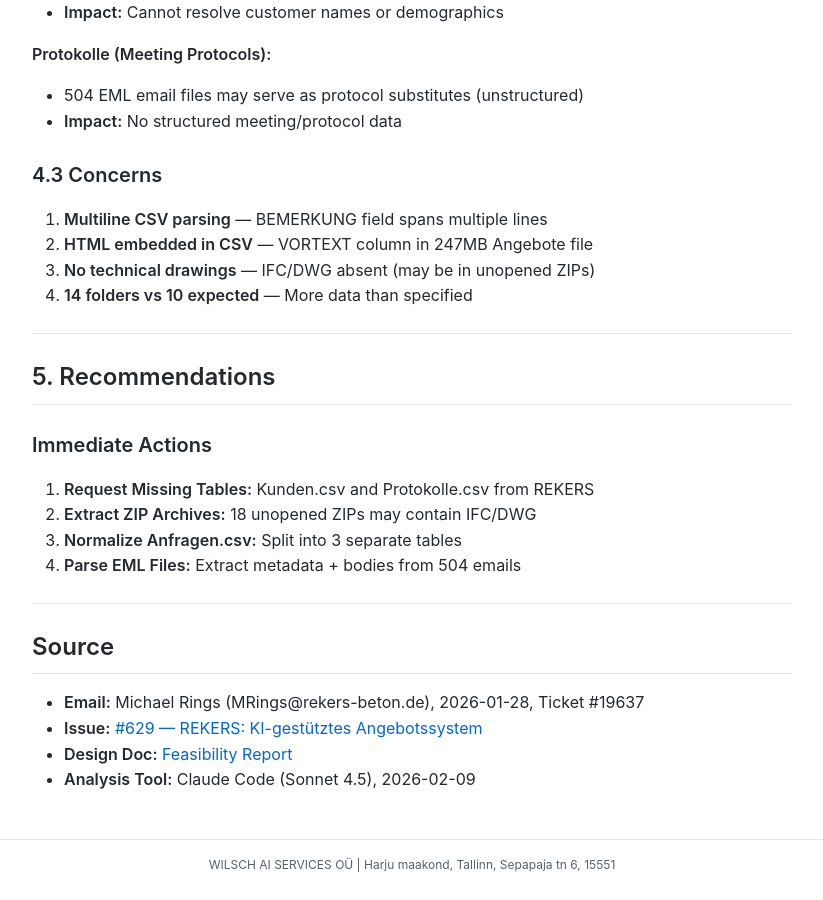
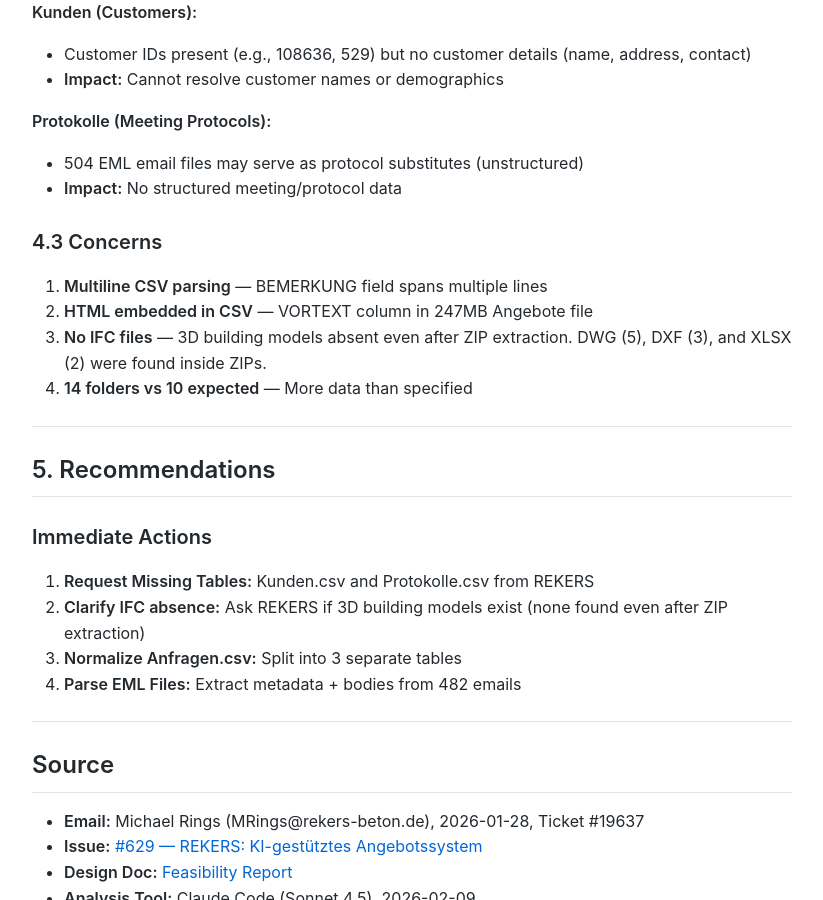
Before and after one commit to MariusWilsch/public-wilsch-ai-pages, a Jekyll site: the page built from project/rekers/data-assessment-testdaten.md, in a window 1280 px wide and 900 px high, scrolled down 8196 px. Shown: the whole window, without its empty margins (228-1051 px from the left). Built offline with Jekyll 4.4.1, drawn with Linux system fonts in a browser that asks for light colours; our own code applies the rules of GitHub Pages for plain Markdown files; some of the changed text lies outside the part shown.

Commit message:
Sync from hippocampus 2026-02-09

```diff
--- a/project/rekers/data-assessment-testdaten.md
+++ b/project/rekers/data-assessment-testdaten.md
@@ -171,6 +171,8 @@ Similar to Anfragen.csv, this file contains denormalized joins with repeating "I
 
 ### 2.2 Folder-by-Folder Breakdown
 
+> **Note:** Counts below are pre-ZIP-extraction. See section 2.3 for updated totals after extracting 17 ZIP archives.
+
 | Folder ID | Size | Total Files | PDF | EML | Other | Subfolders |
 |-----------|------|-------------|-----|-----|-------|------------|
 | 35764 | 135M | 30 | 3 | 22 | 5 | 10593, 11239 |
@@ -265,7 +267,7 @@ Anfragen (Project Requests)
 
 1. **Multiline CSV parsing** — BEMERKUNG field spans multiple lines
 2. **HTML embedded in CSV** — VORTEXT column in 247MB Angebote file
-3. **No technical drawings** — IFC/DWG absent (may be in unopened ZIPs)
+3. **No IFC files** — 3D building models absent even after ZIP extraction. DWG (5), DXF (3), and XLSX (2) were found inside ZIPs.
 4. **14 folders vs 10 expected** — More data than specified
 
 ---
@@ -275,9 +277,9 @@ Anfragen (Project Requests)
 ### Immediate Actions
 
 1. **Request Missing Tables:** Kunden.csv and Protokolle.csv from REKERS
-2. **Extract ZIP Archives:** 18 unopened ZIPs may contain IFC/DWG
+2. **Clarify IFC absence:** Ask REKERS if 3D building models exist (none found even after ZIP extraction)
 3. **Normalize Anfragen.csv:** Split into 3 separate tables
-4. **Parse EML Files:** Extract metadata + bodies from 504 emails
+4. **Parse EML Files:** Extract metadata + bodies from 482 emails
 
 ---
 
```
